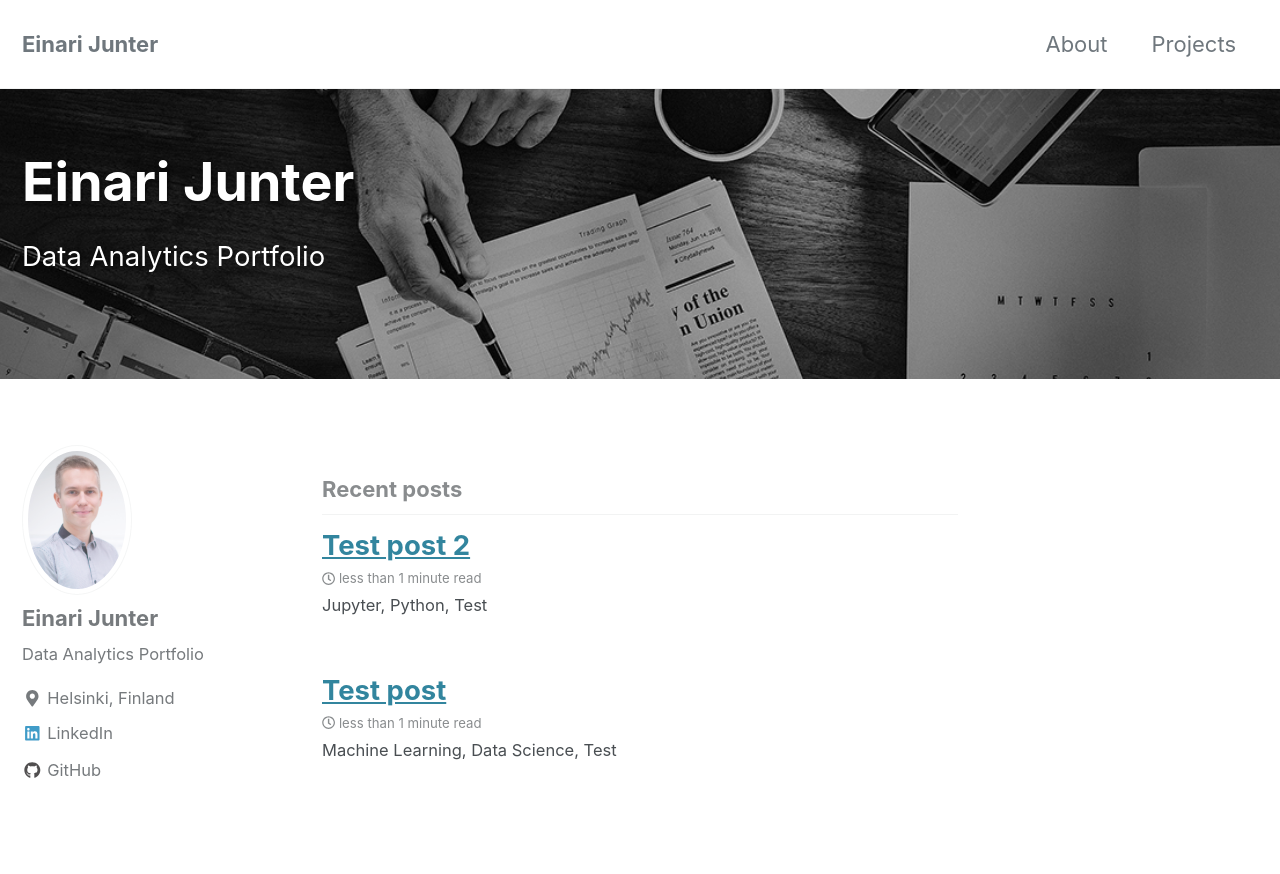
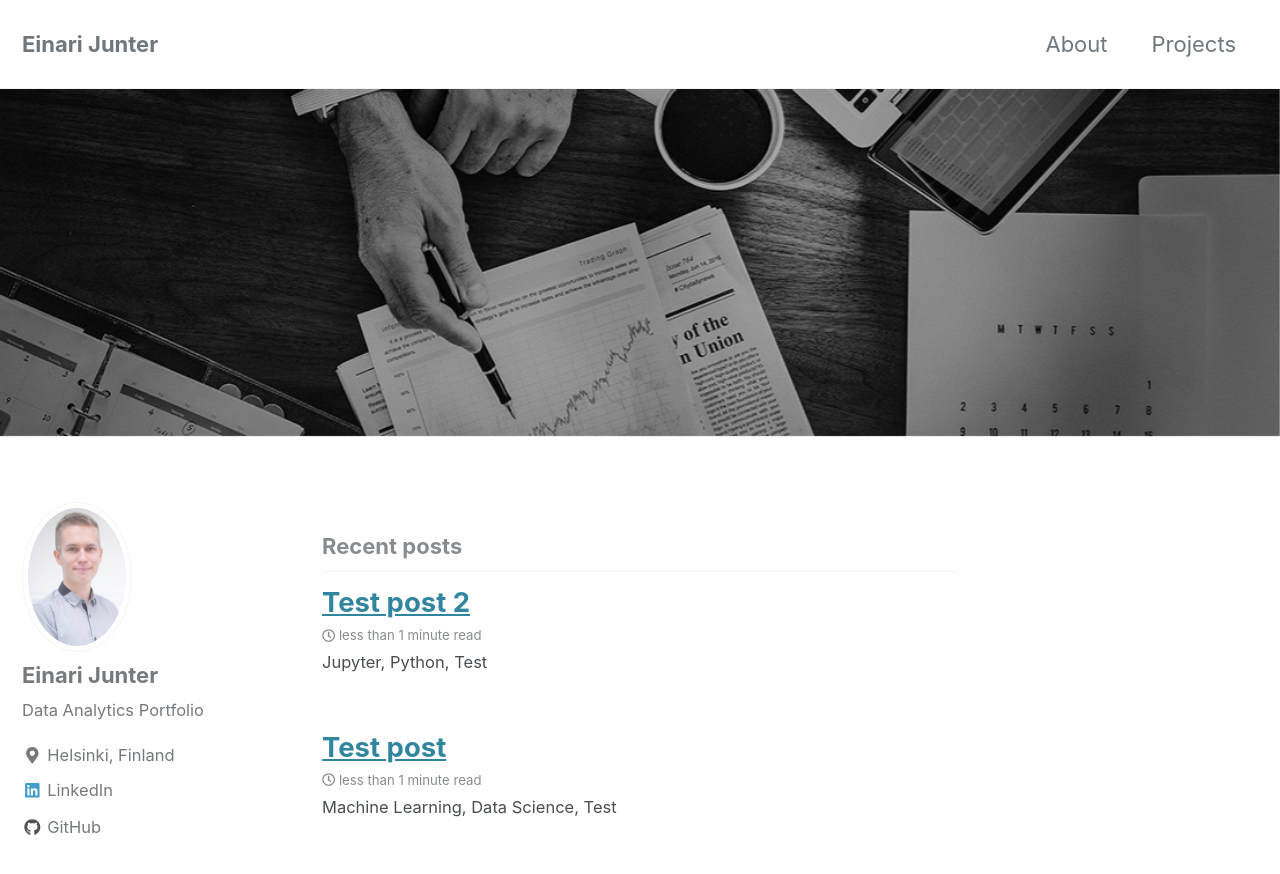
Before and after one commit to einarijunter/einarijunter.github.io, a Jekyll site: the page built from index.html, in a window 1280 px wide and 900 px high. Shown: the top 874 px of the window. Built offline with Jekyll 4.4.1, drawn with Linux system fonts in a browser that asks for light colours; cached includes are drawn as plain includes; nearby versions of some CDN libraries; the list of posts is cut into pages by our own code.

Commit message:
overlay text to header deleted

```diff
--- a/index.html
+++ b/index.html
@@ -1,8 +1,7 @@
 ---
 layout: home
 author_profile: true
-excerpt: "Data Analytics Portfolio"
 header:
-  overlay_image: "/images/header1.jpg"
+  image: "/images/header1.jpg"
 
 ---
```
